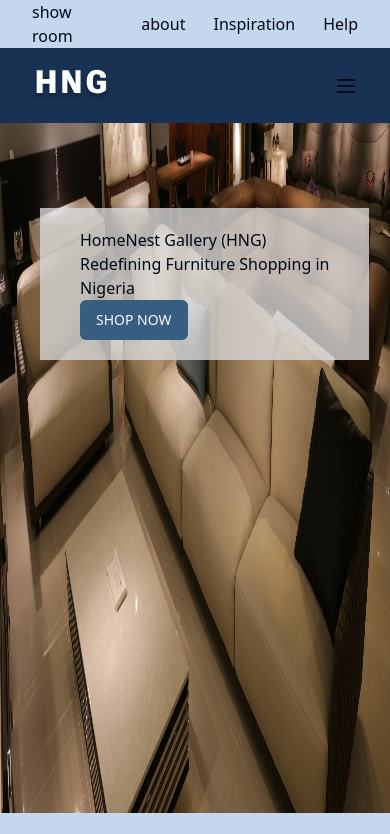
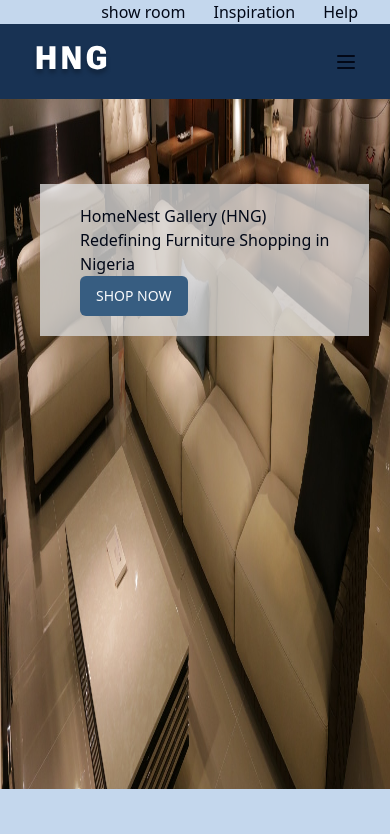
Before and after one commit to Jejeet/HNG11stagetwo, a React (Vite) app: page / in a window 390 px wide. Shown: the top 834 px of the page. Built offline with nearby package versions, Linux system fonts and the light colour scheme.

Commit message:
Updated mobile nav

```diff
--- a/src/components/layouts/HomeNav.tsx
+++ b/src/components/layouts/HomeNav.tsx
@@ -6,7 +6,7 @@
     <div className='bg-[#C4D7ED] '>
  <div className='flex items-center justify-end space-x-7   container  '>
             <Link to="/">show room</Link>
-            <Link to="/product">about</Link>
+            <Link className="hidden lg:block" to="/product">about</Link>
             <Link to="/product">Inspiration</Link>
             <Link to="/product">Help</Link>
     </div>
```
